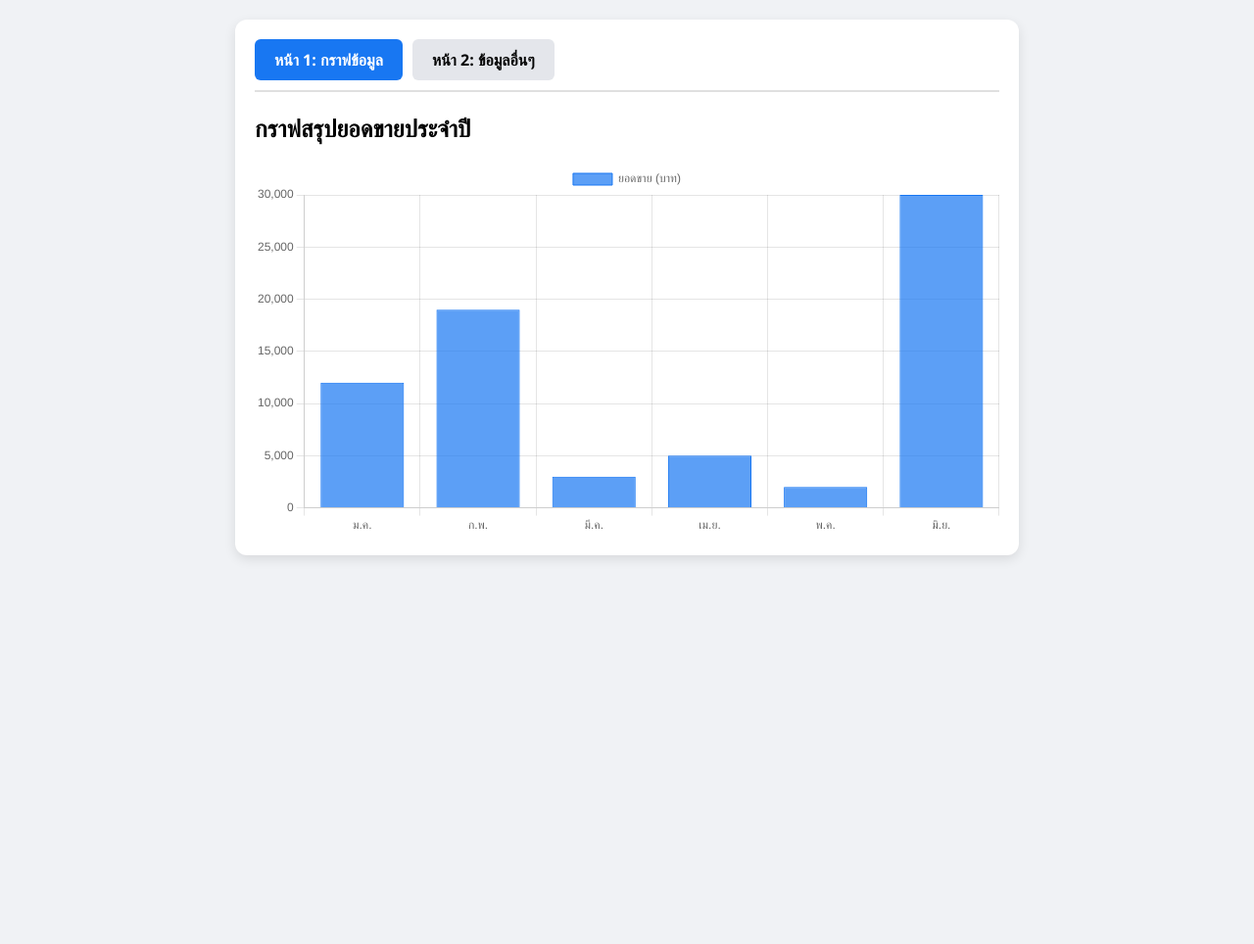
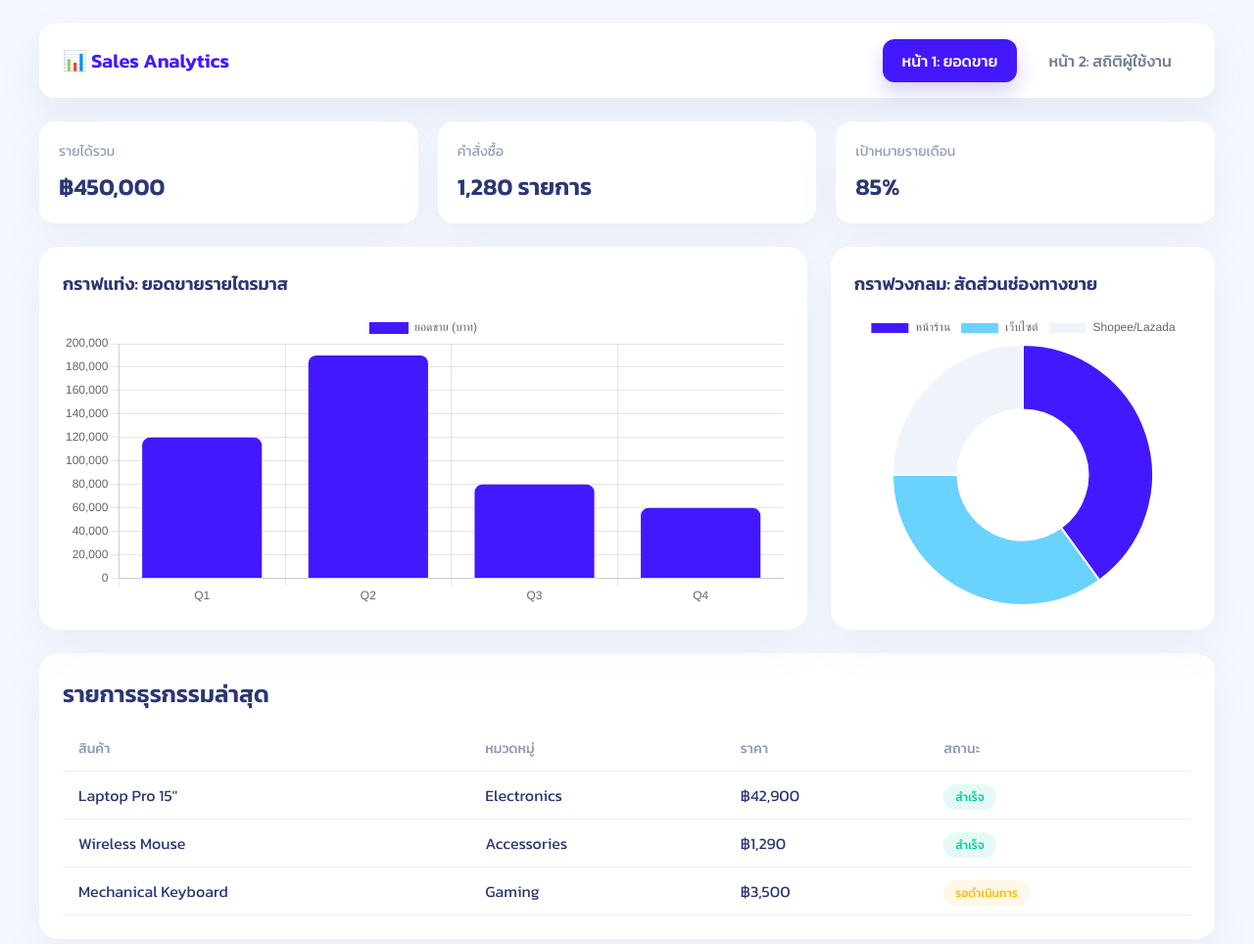
Before and after one commit to F1XST/Visualize, a plain HTML site: page index.html in a window 1280 px wide. Shown: the whole page at 98% size. Before the commit the page ends 800 px from the top, so only its background shows below. Drawn offline with nearby package versions, Linux system fonts and the light colour scheme.

Commit message:
Update index.html for sales dashboard layout

```diff
--- a/index.html
+++ b/index.html
@@ -1,137 +1,254 @@
-
 <!DOCTYPE html>
 <html lang="th">
 <head>
     <meta charset="UTF-8">
     <meta name="viewport" content="width=device-width, initial-scale=1.0">
-    <title>ระบบแสดงข้อมูลแบบ 2 หน้า</title>
-    <!-- เรียกใช้ Chart.js สำหรับทำกราฟ -->
+    <title>Dashboard - ยอดขายและการตลาด</title>
+    <!-- Google Fonts & Chart.js CDN -->
+    <link href="https://fonts.googleapis.com/css2?family=Kanit:wght@300;400;500;600&display=swap" rel="stylesheet">
     <script src="https://cdn.jsdelivr.net/npm/chart.js"></script>
     <style>
+        :root {
+            --bg-color: #f4f7fe;
+            --card-bg: #ffffff;
+            --text-main: #2b3674;
+            --text-sub: #a3edba;
+            --primary: #4318ff;
+            --accent: #6ad2ff;
+        }
+
         * {
             box-sizing: border-box;
-            font-family: 'Segoe UI', Tahoma, Geneva, Verdana, sans-serif;
+            font-family: 'Kanit', sans-serif;
+            margin: 0;
+            padding: 0;
         }
+
         body {
-            background-color: #f0f2f5;
-            margin: 0;
-            padding: 20px;
+            background-color: var(--bg-color);
+            color: var(--text-main);
+            padding: 24px;
         }
+
         .container {
-            max-width: 800px;
+            max-width: 1200px;
             margin: 0 auto;
-            background: #ffffff;
-            padding: 20px;
+        }
+
+        /* Navigation Bar */
+        .navbar {
+            display: flex;
+            justify-content: space-between;
+            align-items: center;
+            background: var(--card-bg);
+            padding: 16px 24px;
+            border-radius: 16px;
+            box-shadow: 0px 18px 40px rgba(112, 144, 176, 0.12);
+            margin-bottom: 24px;
+        }
+
+        .navbar .brand {
+            font-size: 20px;
+            font-weight: 600;
+            color: var(--primary);
+        }
+
+        .nav-links {
+            display: flex;
+            gap: 12px;
+        }
+
+        .nav-btn {
+            text-decoration: none;
+            padding: 10px 20px;
             border-radius: 12px;
-            box-shadow: 0 4px 12px rgba(0,0,0,0.1);
-        }
-        /* เมนูสลับหน้า */
-        .nav-tabs {
-            display: flex;
-            gap: 10px;
-            margin-bottom: 20px;
-            border-bottom: 2px solid #e0e0e0;
-            padding-bottom: 10px;
-        }
-        .tab-btn {
-            padding: 10px 20px;
-            border: none;
-            background-color: #e4e6eb;
-            color: #050505;
-            font-size: 16px;
-            font-weight: bold;
-            border-radius: 6px;
-            cursor: pointer;
+            font-weight: 500;
+            color: #707e94;
             transition: all 0.3s ease;
         }
-        .tab-btn:hover {
-            background-color: #d8dadf;
+
+        .nav-btn:hover {
+            background: #f4f7fe;
+            color: var(--primary);
         }
-        .tab-btn.active {
-            background-color: #1877f2;
+
+        .nav-btn.active {
+            background: var(--primary);
             color: #ffffff;
+            box-shadow: 0px 10px 20px rgba(67, 24, 255, 0.2);
         }
-        /* ซ่อน/แสดง เนื้อหาแต่ละหน้า */
-        .page-content {
-            display: none;
+
+        /* Top Metrics Cards */
+        .metrics-grid {
+            display: grid;
+            grid-template-columns: repeat(auto-fit, minmax(220px, 1fr));
+            gap: 20px;
+            margin-bottom: 24px;
         }
-        .page-content.active {
-            display: block;
+
+        .metric-card {
+            background: var(--card-bg);
+            padding: 20px;
+            border-radius: 16px;
+            box-shadow: 0px 18px 40px rgba(112, 144, 176, 0.08);
         }
-        /* สไตล์สำหรับข้อมูลหน้า 2 */
-        .info-card {
-            background: #f8f9fa;
-            border-left: 4px solid #1877f2;
-            padding: 15px;
-            margin-bottom: 15px;
-            border-radius: 0 8px 8px 0;
+
+        .metric-card p {
+            font-size: 14px;
+            color: #a318ff;
+            color: #8f9bba;
         }
+
+        .metric-card h3 {
+            font-size: 24px;
+            margin-top: 8px;
+            color: var(--text-main);
+        }
+
+        /* Charts Grid */
+        .charts-grid {
+            display: grid;
+            grid-template-columns: 2fr 1fr;
+            gap: 24px;
+            margin-bottom: 24px;
+        }
+
+        @media (max-width: 900px) {
+            .charts-grid {
+                grid-template-columns: 1fr;
+            }
+        }
+
+        .chart-card {
+            background: var(--card-bg);
+            padding: 24px;
+            border-radius: 20px;
+            box-shadow: 0px 18px 40px rgba(112, 144, 176, 0.08);
+            position: relative;
+        }
+
+        .chart-card h2 {
+            font-size: 18px;
+            margin-bottom: 16px;
+        }
+
+        .chart-container {
+            position: relative;
+            height: 300px;
+            width: 100%;
+        }
+
+        /* Data Section */
+        .data-card {
+            background: var(--card-bg);
+            padding: 24px;
+            border-radius: 20px;
+            box-shadow: 0px 18px 40px rgba(112, 144, 176, 0.08);
+        }
+
         table {
             width: 100%;
             border-collapse: collapse;
-            margin-top: 10px;
+            margin-top: 16px;
         }
+
         th, td {
             text-align: left;
-            padding: 10px;
-            border-bottom: 1px solid #ddd;
+            padding: 12px 16px;
+            border-bottom: 1px solid #e9edf7;
         }
+
         th {
-            background-color: #f2f2f2;
+            color: #8f9bba;
+            font-weight: 500;
+            font-size: 14px;
         }
+
+        .badge {
+            padding: 4px 12px;
+            border-radius: 20px;
+            font-size: 12px;
+            font-weight: 500;
+        }
+
+        .badge-success { background: #e6faf5; color: #05cd99; }
+        .badge-warning { background: #fff8e6; color: #ffb800; }
     </style>
 </head>
 <body>
 
     <div class="container">
-        <!-- เมนูปุ่มกดสลับหน้า -->
-        <div class="nav-tabs">
-            <button class="tab-btn active" onclick="switchPage('page1', this)">หน้า 1: กราฟข้อมูล</button>
-            <button class="tab-btn" onclick="switchPage('page2', this)">หน้า 2: ข้อมูลอื่นๆ</button>
+        <!-- Navbar -->
+        <nav class="navbar">
+            <div class="brand">📊 Sales Analytics</div>
+            <div class="nav-links">
+                <a href="index.html" class="nav-btn active">หน้า 1: ยอดขาย</a>
+                <a href="page2.html" class="nav-btn">หน้า 2: สถิติผู้ใช้งาน</a>
+            </div>
+        </nav>
+
+        <!-- Metric Cards -->
+        <div class="metrics-grid">
+            <div class="metric-card">
+                <p>รายได้รวม</p>
+                <h3>฿450,000</h3>
+            </div>
+            <div class="metric-card">
+                <p>คำสั่งซื้อ</p>
+                <h3>1,280 รายการ</h3>
+            </div>
+            <div class="metric-card">
+                <p>เป้าหมายรายเดือน</p>
+                <h3>85%</h3>
+            </div>
         </div>
 
-        <!-- เนื้อหาหน้า 1: กราฟ -->
-        <div id="page1" class="page-content active">
-            <h2>กราฟสรุปยอดขายประจำปี</h2>
-            <canvas id="myChart"></canvas>
+        <!-- Charts Grid -->
+        <div class="charts-grid">
+            <div class="chart-card">
+                <h2>กราฟแท่ง: ยอดขายรายไตรมาส</h2>
+                <div class="chart-container">
+                    <canvas id="barChart1"></canvas>
+                </div>
+            </div>
+            <div class="chart-card">
+                <h2>กราฟวงกลม: สัดส่วนช่องทางขาย</h2>
+                <div class="chart-container">
+                    <canvas id="pieChart1"></canvas>
+                </div>
+            </div>
         </div>
 
-        <!-- เนื้อหาหน้า 2: ข้อมูลอื่นๆ -->
-        <div id="page2" class="page-content">
-            <h2>รายชื่อและรายละเอียดข้อมูลเพิ่มเติม</h2>
-
-            <div class="info-card">
-                <h3>สรุปภาพรวม</h3>
-                <p>ระบบทำงานปกติ ข้อมูลอัปเดตล่าสุดเมื่อวันนี้</p>
-            </div>
-
+        <!-- Data Section -->
+        <div class="data-card">
+            <h2>รายการธุรกรรมล่าสุด</h2>
             <table>
                 <thead>
                     <tr>
-                        <th>ลำดับ</th>
-                        <th>รายการ</th>
+                        <th>สินค้า</th>
+                        <th>หมวดหมู่</th>
+                        <th>ราคา</th>
                         <th>สถานะ</th>
-                        <th>จำนวน</th>
                     </tr>
                 </thead>
                 <tbody>
                     <tr>
-                        <td>1</td>
-                        <td>สินค้า A</td>
-                        <td><span style="color: green;">พร้อมส่ง</span></td>
-                        <td>150 ชิ้น</td>
+                        <td>Laptop Pro 15"</td>
+                        <td>Electronics</td>
+                        <td>฿42,900</td>
+                        <td><span class="badge badge-success">สำเร็จ</span></td>
                     </tr>
                     <tr>
-                        <td>2</td>
-                        <td>สินค้า B</td>
-                        <td><span style="color: red;">หมด</span></td>
-                        <td>0 ชิ้น</td>
+                        <td>Wireless Mouse</td>
+                        <td>Accessories</td>
+                        <td>฿1,290</td>
+                        <td><span class="badge badge-success">สำเร็จ</span></td>
                     </tr>
                     <tr>
-                        <td>3</td>
-                        <td>สินค้า C</td>
-                        <td><span style="color: orange;">รอดำเนินการ</span></td>
-                        <td>45 ชิ้น</td>
+                        <td>Mechanical Keyboard</td>
+                        <td>Gaming</td>
+                        <td>฿3,500</td>
+                        <td><span class="badge badge-warning">รอดำเนินการ</span></td>
                     </tr>
                 </tbody>
             </table>
@@ -139,41 +256,32 @@
     </div>
 
     <script>
-        // --- 1. ฟังก์ชันสลับหน้า ---
-        function switchPage(pageId, btnElement) {
-            // ซ่อนทุกหน้า
-            const pages = document.querySelectorAll('.page-content');
-            pages.forEach(page => page.classList.remove('active'));
-
-            // เอาสไตล์ปุ่ม active ออกจากทุกปุ่ม
-            const buttons = document.querySelectorAll('.tab-btn');
-            buttons.forEach(btn => btn.classList.remove('active'));
-
-            // แสดงเฉพาะหน้าที่เลือก และแสดงปุ่มที่กดให้เป็น active
-            document.getElementById(pageId).classList.add('active');
-            btnElement.classList.add('active');
-        }
-
-        // --- 2. ฟังก์ชันสร้างกราฟ ---
-        const ctx = document.getElementById('myChart').getContext('2d');
-        new Chart(ctx, {
+        // Bar Chart - Page 1
+        new Chart(document.getElementById('barChart1'), {
             type: 'bar',
             data: {
-                labels: ['ม.ค.', 'ก.พ.', 'มี.ค.', 'เม.ย.', 'พ.ค.', 'มิ.ย.'],
+                labels: ['Q1', 'Q2', 'Q3', 'Q4'],
                 datasets: [{
                     label: 'ยอดขาย (บาท)',
-                    data: [12000, 19000, 3000, 5000, 2000, 30000],
-                    backgroundColor: 'rgba(24, 119, 242, 0.7)',
-                    borderColor: 'rgba(24, 119, 242, 1)',
-                    borderWidth: 1
+                    data: [120000, 190000, 80000, 60000],
+                    backgroundColor: '#4318ff',
+                    borderRadius: 8
                 }]
             },
-            options: {
-                responsive: true,
-                scales: {
-                    y: { beginAtZero: true }
-                }
-            }
+            options: { responsive: true, maintainAspectRatio: false }
+        });
+
+        // Pie Chart - Page 1
+        new Chart(document.getElementById('pieChart1'), {
+            type: 'doughnut',
+            data: {
+                labels: ['หน้าร้าน', 'เว็บไซต์', 'Shopee/Lazada'],
+                datasets: [{
+                    data: [40, 35, 25],
+                    backgroundColor: ['#4318ff', '#6ad2ff', '#eff4fb']
+                }]
+            },
+            options: { responsive: true, maintainAspectRatio: false }
         });
     </script>
 </body>
```
